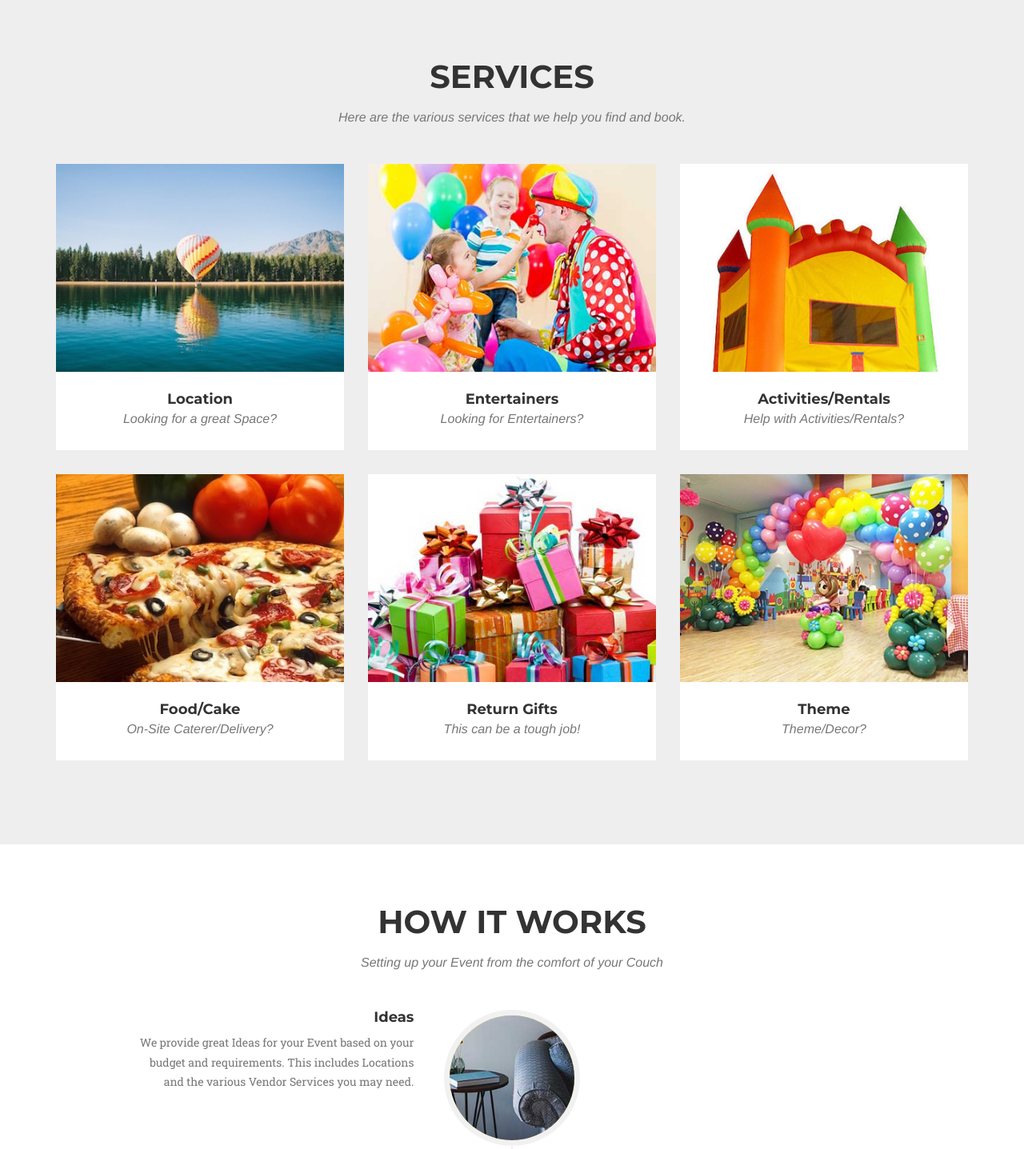
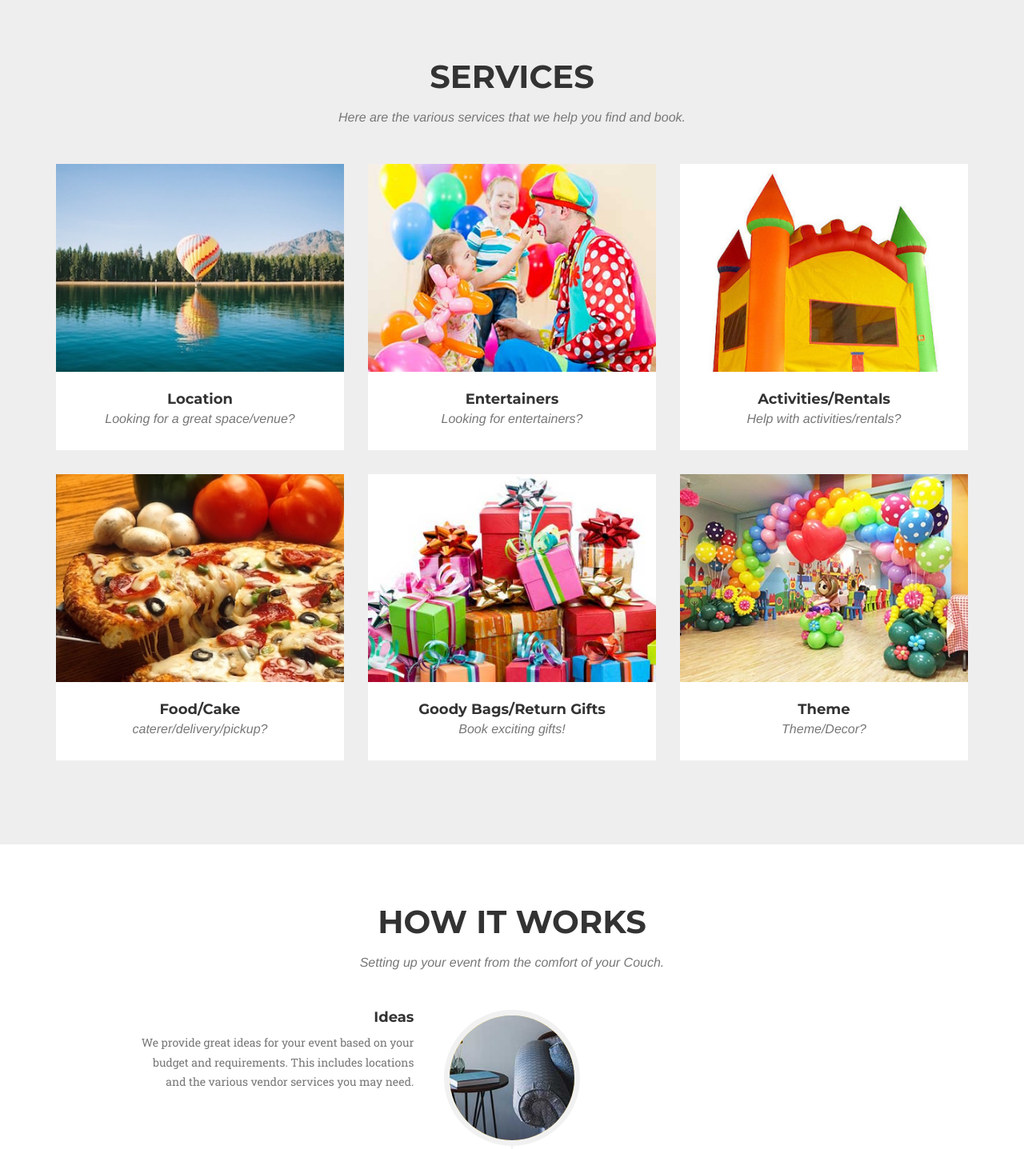
Before and after one commit to santoshmano/eventtree, a Django app: page / in a window 1280 px wide. Shown: the part 759-2196 px from the top of the page at 80% size. Run offline with Django 3.2, Linux system fonts and the light colour scheme; parts of the project's set-up code (start-up, migrations or seed data) failed here and were passed over; some libraries are stand-ins or nearby versions; some web fonts are replaced.

Commit message:
- Content fixes - Bug it tabbed packages - Updated images - Updated the package html layouts and content

```diff
--- a/selebmvp/templates/home.html
+++ b/selebmvp/templates/home.html
@@ -40,7 +40,7 @@
           </a>
           <div class="portfolio-caption">
             <h4>Location</h4>
-            <p class="text-muted">Looking for a great Space?</p>
+            <p class="text-muted">Looking for a great space/venue?</p>
           </div>
         </div>
         <div class="col-md-4 col-sm-6 portfolio-item">
@@ -55,7 +55,7 @@
           </a>
           <div class="portfolio-caption">
             <h4>Entertainers</h4>
-            <p class="text-muted">Looking for Entertainers?</p>
+            <p class="text-muted">Looking for entertainers?</p>
           </div>
         </div>
         <div class="col-md-4 col-sm-6 portfolio-item">
@@ -70,7 +70,7 @@
           </a>
           <div class="portfolio-caption">
             <h4>Activities/Rentals</h4>
-            <p class="text-muted">Help with Activities/Rentals?</p>
+            <p class="text-muted">Help with activities/rentals?</p>
           </div>
         </div>
 
@@ -86,7 +86,7 @@
           </a>
           <div class="portfolio-caption">
             <h4>Food/Cake</h4>
-            <p class="text-muted">On-Site Caterer/Delivery?</p>
+            <p class="text-muted">caterer/delivery/pickup?</p>
           </div>
         </div>
         <div class="col-md-4 col-sm-6 portfolio-item">
@@ -100,8 +100,8 @@
                  class="img-responsive" alt="">
           </a>
           <div class="portfolio-caption">
-            <h4>Return Gifts</h4>
-            <p class="text-muted">This can be a tough job!</p>
+            <h4>Goody Bags/Return Gifts</h4>
+            <p class="text-muted">Book exciting gifts!</p>
           </div>
         </div>
         <div class="col-md-4 col-sm-6 portfolio-item">
@@ -129,8 +129,8 @@
       <div class="row">
         <div class="col-lg-12 text-center">
           <h2 class="section-heading">How it Works</h2>
-          <h3 class="section-subheading text-muted">Setting up your Event from
-            the comfort of your Couch</h3>
+          <h3 class="section-subheading text-muted">Setting up your event from
+            the comfort of your Couch.</h3>
         </div>
       </div>
       <div class="row">
@@ -147,9 +147,9 @@
                 </div>
                 <div class="timeline-body">
                   <p class="text-muted">
-                    We provide great Ideas for your Event based on your budget
-                    and requirements. This includes Locations and the various
-                    Vendor Services you may need.
+                    We provide great ideas for your event based on your budget
+                    and requirements. This includes locations and the various
+                    vendor services you may need.
                   </p>
                 </div>
               </div>
@@ -218,8 +218,8 @@
                   </span>
           <h4 class="service-heading">Ideas</h4>
           <p class="text-muted">Running short of ideas? Bored of doing things
-            the same way? We provide a wide variety of fresh new ideas and help
-            you choose and book the best </p>
+            the same way? We provide fresh new ideas and help you choose and book
+            the best </p>
         </div>
         <div class="col-md-3">
                 <span class="fa-stack fa-4x">
@@ -227,9 +227,9 @@
                       <i class="fa fa-dollar fa-stack-1x fa-inverse"></i>
                   </span>
           <h4 class="service-heading">Budget</h4>
-          <p class="text-muted">Are you on a Budget? We work with all the
-            different vendors, service providers and space owners to get you the
-            best upfront costs. </p>
+          <p class="text-muted">Looking to find the best options for the budget you
+            our working with ? We work with a wide variety of vendors to be able
+            to get you the best services for the budget you have planned.</p>
         </div>
         <div class="col-md-3">
                 <span class="fa-stack fa-4x">
@@ -290,8 +290,8 @@
       <div class="row">
         <div class="col-lg-12 text-center">
           <h2 class="section-heading">Start your Event</h2>
-          <h3 class="section-subheading1 text-muted">Please write to us to know
-            more on how we can help you to Start your Event.
+          <h3 class="section-subheading1 text-muted">Please write to us to get
+            free ideas and to kick start your event.
             <br>Currently serving the beautiful Bay Area, California.</h3>
         </div>
       </div>
--- a/selebmvp/user_profile/templates/event_packages.html
+++ b/selebmvp/user_profile/templates/event_packages.html
@@ -113,7 +113,7 @@
           {% for package in event.packages.all %}
             <li role="presentation"
                 class="{% if forloop.first %}active{% endif %}">
-              <a href="#{{ package.name }}" aria-controls="{{ package.name }}"
+              <a href="#{{ package.event.slug}}{{ package.id }}" aria-controls="{{ package.name }}"
                  role="tab" data-toggle="tab">{{ package.name }}</a>
             </li>
           {% endfor %}
@@ -122,7 +122,7 @@
           {% for package in event.packages.all %}
             <div role="tabpanel"
                  class="tab-pane {% if forloop.first %}active{% endif %}"
-                 id="{{ package.name }}">
+                 id="{{ package.event.slug}}{{ package.id }}">
               {% include 'packages/'|add:package.filename %}
             </div>
           {% endfor %}
--- a/selebmvp/user_profile/templates/password_reset_done.html
+++ b/selebmvp/user_profile/templates/password_reset_done.html
@@ -12,8 +12,8 @@
     <div class="container">
       <div class="login-page">
         <div class="form">
-          <strong><p>We have sent you a email with the link to reset your
-            password</p></strong>
+          <p>We have sent you an email with the link to reset your
+            password</p>
         </div>
       </div>
     </div>
--- a/selebmvp/user_profile/templates/rsvp_form.html
+++ b/selebmvp/user_profile/templates/rsvp_form.html
@@ -21,7 +21,7 @@
           <h4> Are you attending? </h4>
 
           <form class="login-form" method="post" action="
-{% url 'request_event_rsvp' invite.uuid %}">
+            {% url 'request_event_rsvp' invite.uuid %}">
             {% csrf_token %}
 
             {% if form.errors %}
```
Also changed, not shown: selebmvp/user_profile/templates/packages/bouncehouse_standard.html (+30 -28 lines), selebmvp/user_profile/templates/packages/emma_prusch.html (+33 -38 lines), selebmvp/user_profile/templates/rsvp_thankyou.html (added, +22 -0 lines), frontend/img/EventTreeAuth.png, frontend/img/event/bouncehouse_standard.jpg (added).
